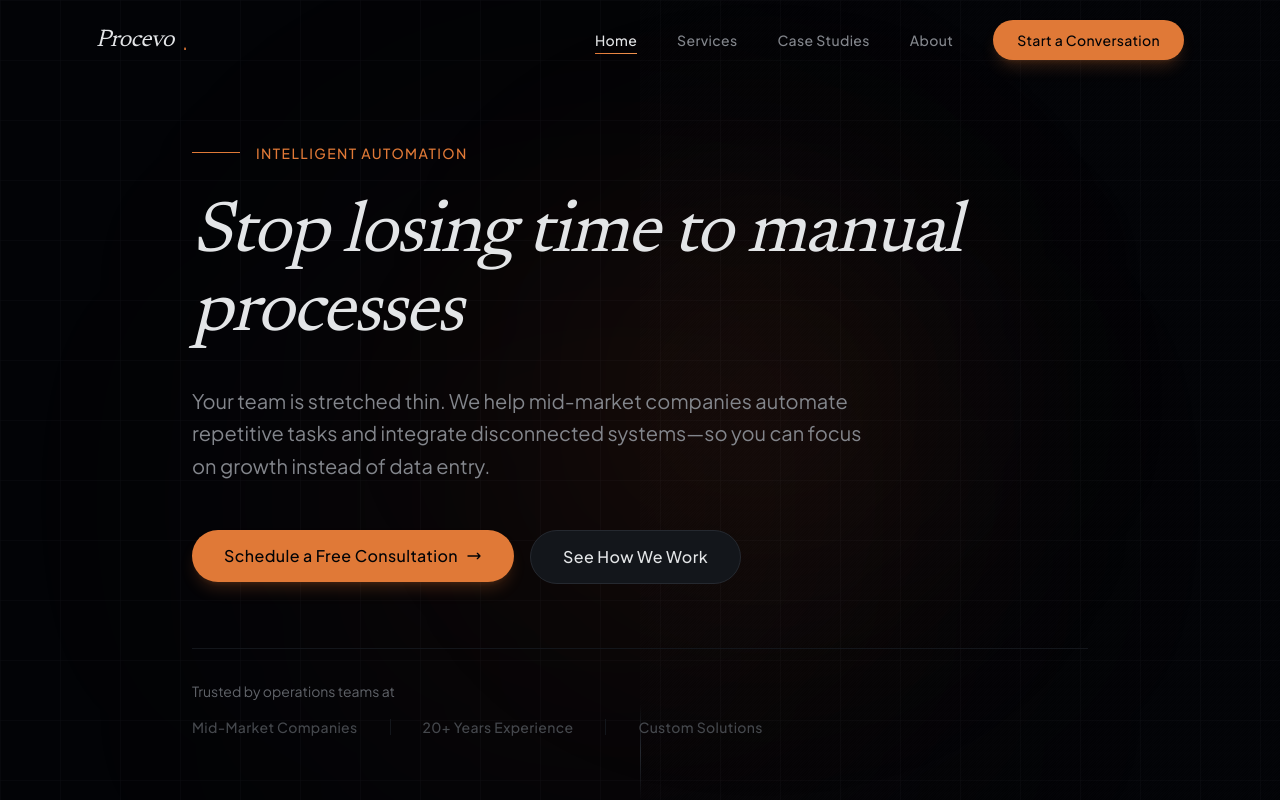
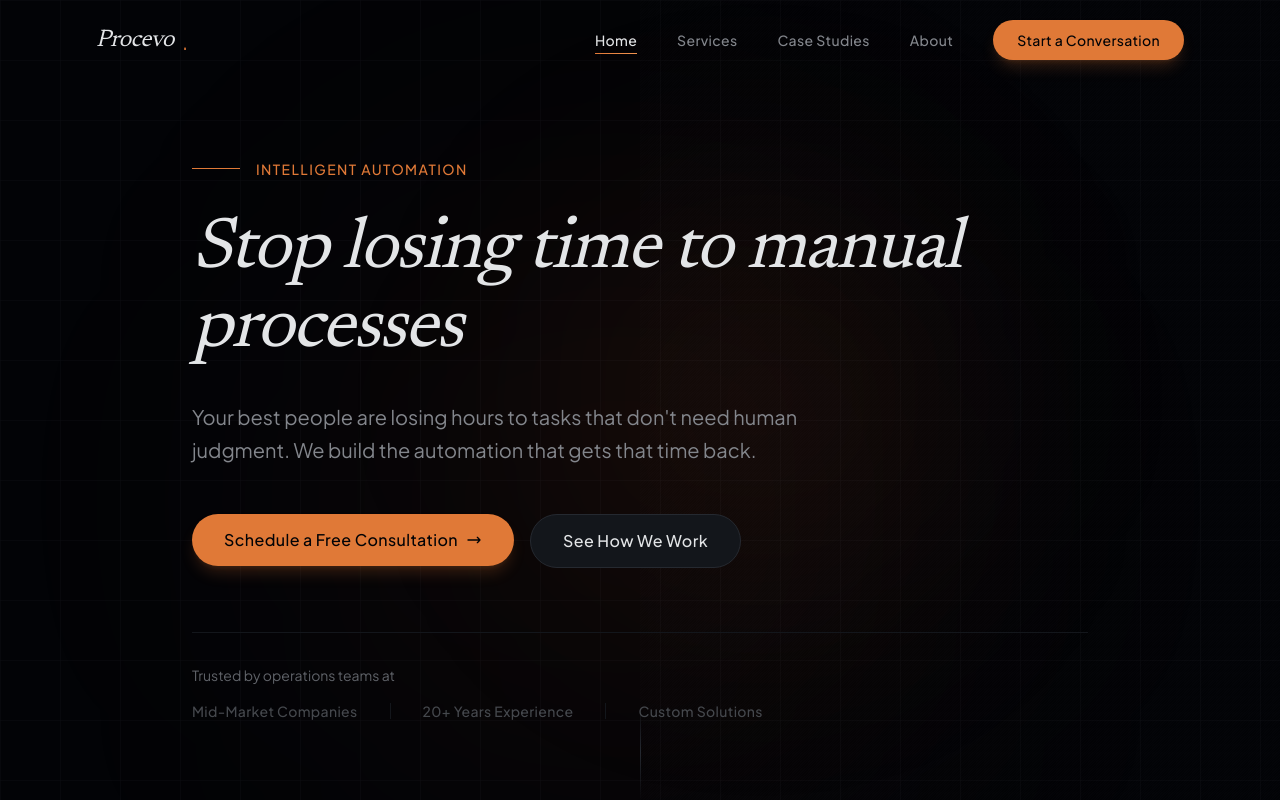
Before and after one commit to jakeschaaf/ProcevoAIWeb, a Next.js app: page / in a window 1280 px wide. Shown: the top 800 px of the page. Built offline with nearby package versions, Linux system fonts and the light colour scheme.

Commit message:
copy: update hero subheadline with loss-framed messaging
Research shows loss aversion converts 2x better than gain framing.
New copy emphasizes time being lost rather than growth to be gained.

```diff
--- a/app/(marketing)/page.tsx
+++ b/app/(marketing)/page.tsx
@@ -22,7 +22,7 @@ export default function Home() {
     <main>
       <Hero
         headline="Stop losing time to manual processes"
-        subheadline="Your team is stretched thin. We help mid-market companies automate repetitive tasks and integrate disconnected systems—so you can focus on growth instead of data entry."
+        subheadline="Your best people are losing hours to tasks that don't need human judgment. We build the automation that gets that time back."
         primaryCTA="Schedule a Free Consultation"
         primaryCTALink="/contact"
         secondaryCTA="See How We Work"
```
